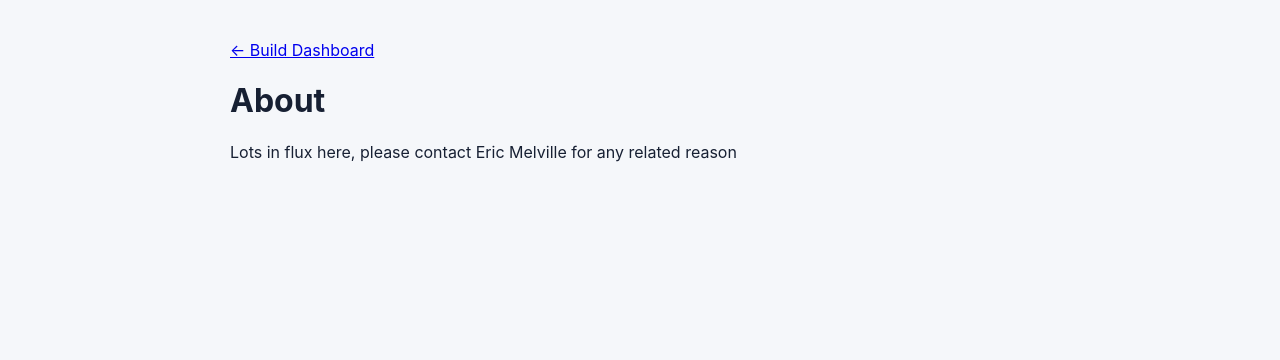
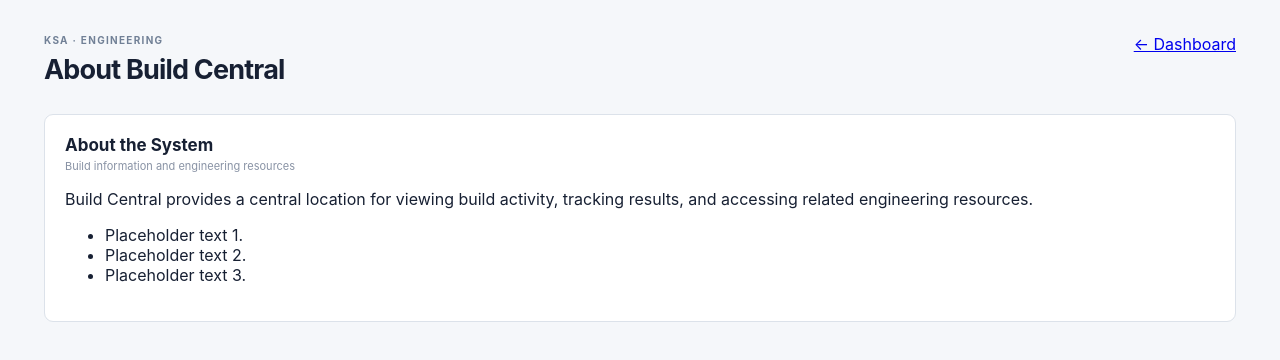
Before and after one commit to erikspace/temp, a plain HTML site: page build-central-dashboard/about.html in a window 1280 px wide. Drawn offline with Linux system fonts and the light colour scheme.

Commit message:
Try another style.

```diff
--- a/build-central-dashboard/about.html
+++ b/build-central-dashboard/about.html
@@ -3,15 +3,41 @@
 <head>
   <meta charset="utf-8">
   <meta name="viewport" content="width=device-width, initial-scale=1">
-    <title>
-      About · Build Central
-    </title>
+  <title>About · Build Central</title>
   <link rel="stylesheet" href="styles.css">
 </head>
 <body>
-    <main style="padding:40px;max-width:900px">
-      <a href="index.html">← Build Dashboard</a><h1>About</h1>
-      <p>Lots in flux here, please contact Eric Melville for any related reason</p>
+  <main>
+    <div class="topbar">
+      <div>
+        <div class="eyebrow">KSA · ENGINEERING</div>
+        <h1>About Build Central</h1>
+      </div>
+      <div class="top-actions">
+        <a href="index.html">← Dashboard</a>
+      </div>
+    </div>
+
+    <section class="panel">
+      <div class="panel-header">
+        <div>
+          <h2>About the System</h2>
+          <p>Build information and engineering resources</p>
+        </div>
+      </div>
+
+      <p>
+        Build Central provides a central location for viewing build
+        activity, tracking results, and accessing related engineering
+        resources.
+      </p>
+
+      <ul>
+        <li>Placeholder text 1.</li>
+        <li>Placeholder text 2.</li>
+        <li>Placeholder text 3.</li>
+      </ul>
+    </section>
   </main>
 </body>
 </html>
```
Lines whose indentation alone changed are shown as unchanged.
